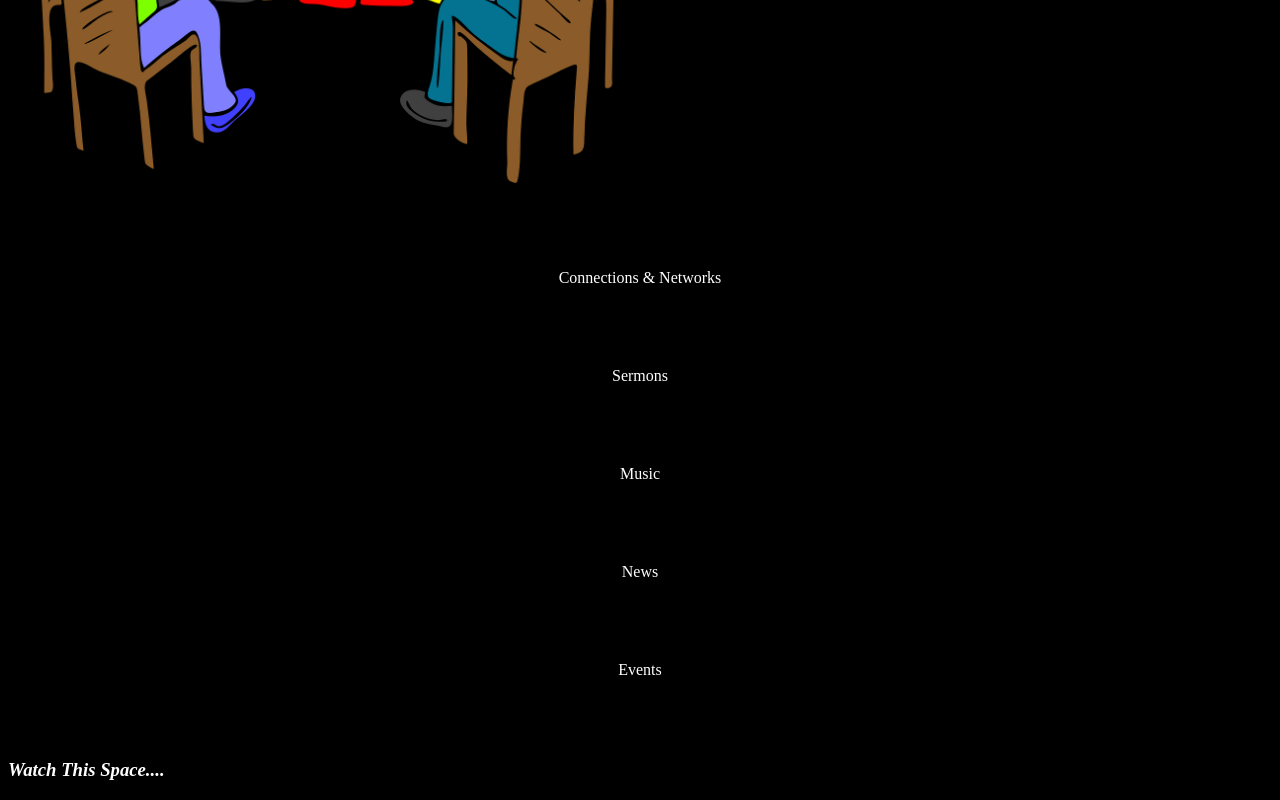
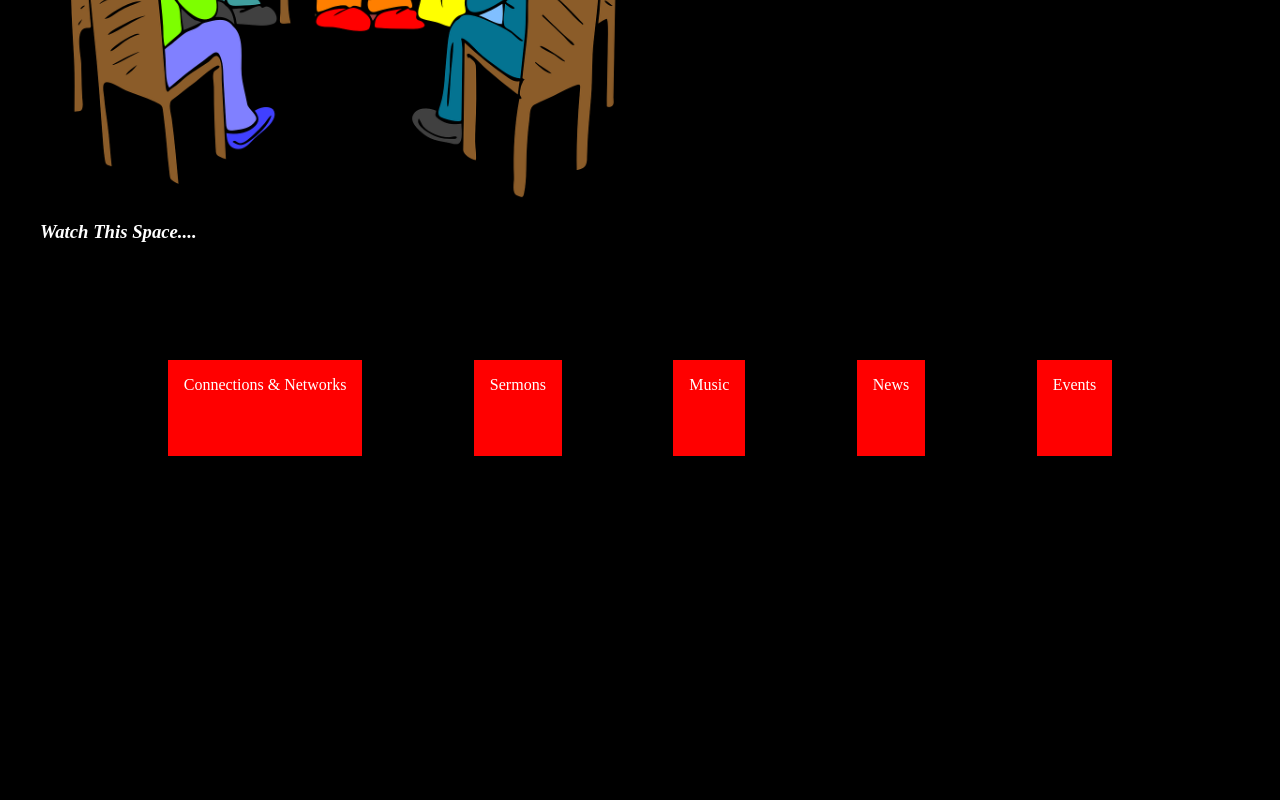
Before and after one commit to PrinceAyo1/gospelParlour, a plain HTML site: page index.html in a window 1280 px wide. Shown: the part 573-1373 px from the top of the page. After the commit the page ends 1149 px from the top, so only its background shows below. Drawn offline with Linux system fonts and the light colour scheme.

Commit message:
tried out some CSS Grid from @Patalin.py (from instagram), also disconnected the body colour changer)

```diff
--- a/index.html
+++ b/index.html
@@ -26,12 +26,17 @@
     <br />
     <img src="discussion.png" alt="people discussing" />
     <br />
-    <div class="sections">Connections & Networks</div>
-    <div class="sections">Sermons</div>
-    <div class="sections">Music</div>
-    <div class="sections">News</div>
-    <div class="sections">Events</div>
+
     <h3><em>Watch This Space....</em></h3>
+
+    <br />
+    <div class="sections">
+      <div class="section">Connections & Networks</div>
+      <div class="section">Sermons</div>
+      <div class="section">Music</div>
+      <div class="section">News</div>
+      <div class="section">Events</div>
+    </div>
   </body>
-  <!-- <script src="script.js"></script> -->
+  <script src="script.js"></script>
 </html>
--- a/script.js
+++ b/script.js
@@ -36,36 +36,38 @@ function changeHeaderColor() {
 // Now perform the action over intervals (milliseocnds):
 setInterval("changeHeaderColor()", 500);
 
-// trying colour changer for background colour
+// Commented the following out as I wanted to try some CSS
 
-var body = document.querySelector("body");
+// // trying colour changer for background colour
 
-// Then you can interface with the object.
+// var body = document.querySelector("body");
 
-// Interface with the style.
-//You will see a ton of options show up!
-body.style.backgroundColor = "red";
+// // Then you can interface with the object.
 
-// Now let's connect it to the script to
-// change it once every second to a random color!
+// // Interface with the style.
+// //You will see a ton of options show up!
+// body.style.backgroundColor = "red";
 
-// Random Color Function:
+// // Now let's connect it to the script to
+// // change it once every second to a random color!
 
-// http://stackoverflow.com/questions/1484506/random-color-generator-in-javascript
-function getRandomColor() {
-  var letters = "0123456789ABCDEF";
-  var color = "#";
-  for (var i = 0; i < 6; i++) {
-    color += letters[Math.floor(Math.random() * 16)];
-  }
-  return color;
-}
+// // Random Color Function:
 
-// Simple function for clarity
-function changeBodyColor() {
-  colorInput = getRandomColor();
-  body.style.backgroundColor = colorInput;
-}
+// // http://stackoverflow.com/questions/1484506/random-color-generator-in-javascript
+// function getRandomColor() {
+//   var letters = "0123456789ABCDEF";
+//   var color = "#";
+//   for (var i = 0; i < 6; i++) {
+//     color += letters[Math.floor(Math.random() * 16)];
+//   }
+//   return color;
+// }
 
-// Now perform the action over intervals (milliseocnds):
-setInterval("changeBodyColor()", 36000);
+// // Simple function for clarity
+// function changeBodyColor() {
+//   colorInput = getRandomColor();
+//   body.style.backgroundColor = colorInput;
+// }
+
+// // Now perform the action over intervals (milliseocnds):
+// setInterval("changeBodyColor()", 36000);
--- a/style.css
+++ b/style.css
@@ -1,6 +1,7 @@
 body {
   background-color: black;
   color: white;
+  padding: 2rem;
   /* display: flex;
   align-items: center;
   justify-content: space-around; */
@@ -16,3 +17,28 @@ div.sections {
 img {
   width: 50%;
 }
+
+.section {
+  background-color: red;
+  color: white;
+  padding: 1rem;
+  height: 4rem;
+}
+
+.sections {
+  max-width: 1200px;
+  margin: 0 auto;
+  display: grid;
+  grid-gap: 1rem;
+}
+@media (min-width: 600px) {
+  .sections {
+    grid-template-columns: repeat(2, 1fr);
+  }
+}
+
+@media (min-width: 900px) {
+  .sections {
+    grid-template-columns: repeat(3, 1fr);
+  }
+}
```
